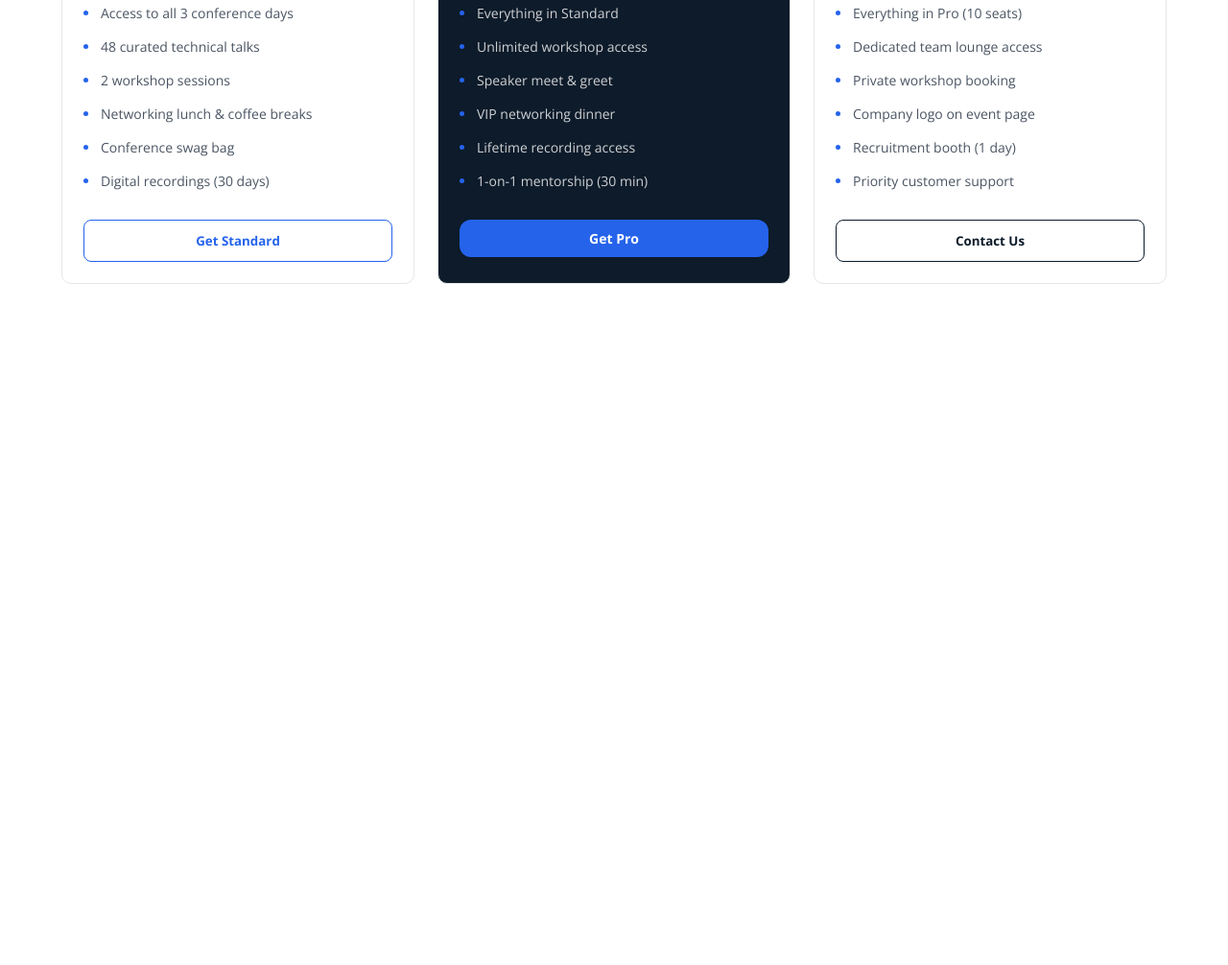
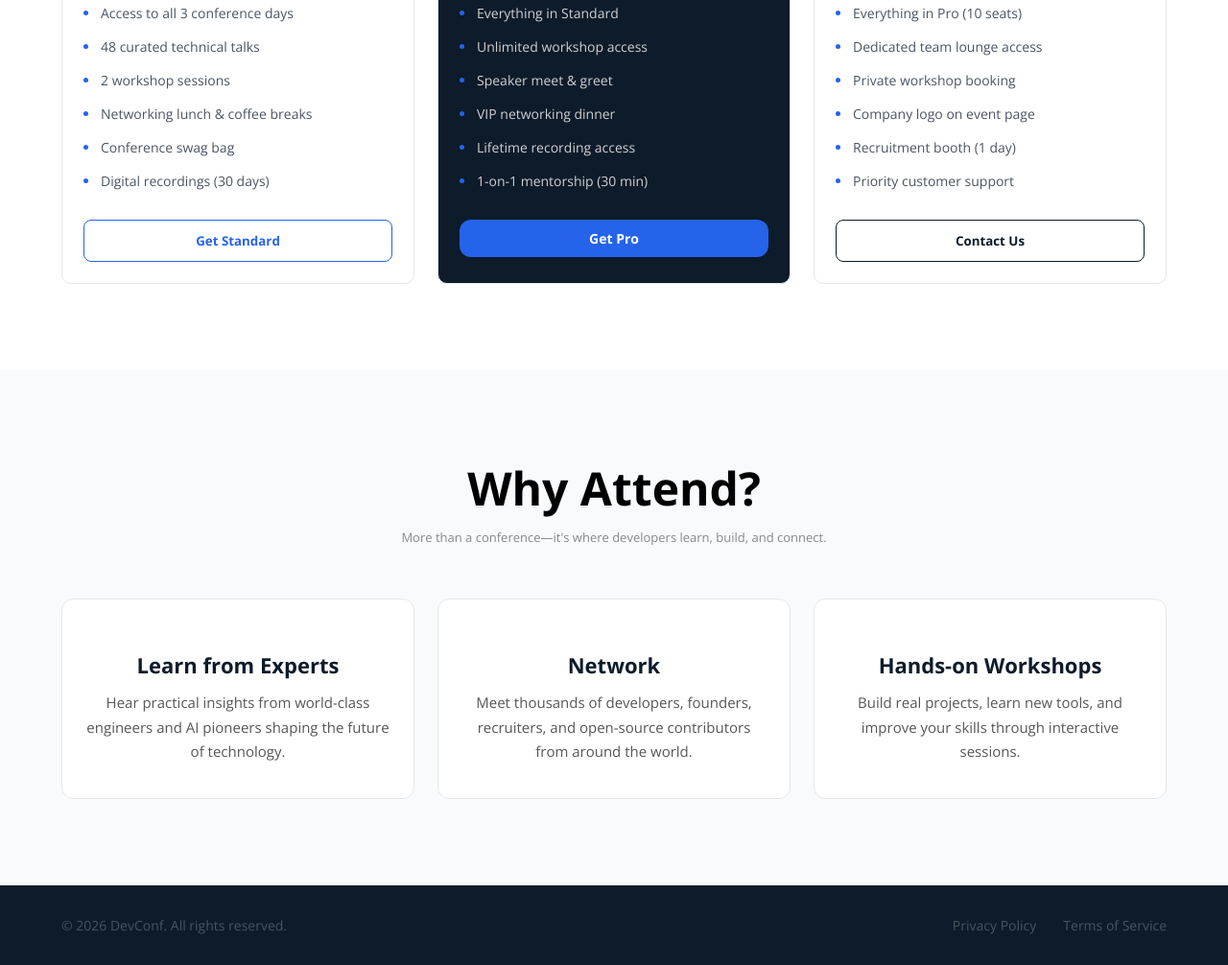
Before and after one commit to MobashsheraRahman/Assignment1, a plain HTML site: page index.html in a window 1280 px wide. Shown: the part 2434-3440 px from the top of the page at 96% size. Before the commit the page ends 2820 px from the top, so only its background shows below. Drawn offline with nearby package versions, Linux system fonts and the light colour scheme.

Commit message:
added task section and footer

```diff
--- a/index.html
+++ b/index.html
@@ -83,19 +83,17 @@
     </section>
     <section class="pricing">
       <div class="container">
-
         <h2>Secure Your Spot</h2>
         <p class="subtitle">Early-bird pricing ends August 15, 2026.</p>
 
         <div class="pricing-cards">
-
           <div class="price-card">
             <p class="plan">STANDARD</p>
 
             <h3>$399</h3>
             <p class="small-text">per person</p>
 
-        <hr>
+            <hr />
 
             <ul class="feature-list">
               <li>Access to all 3 conference days</li>
@@ -109,14 +107,13 @@
             <button class="outline-btn">Get Standard</button>
           </div>
 
-
           <div class="price-card dark-card">
             <p class="plan">PRO</p>
 
             <h3>$749</h3>
             <p class="small-text">per person</p>
 
-        <hr>
+            <hr />
 
             <ul class="feature-list">
               <li>Everything in Standard</li>
@@ -136,7 +133,7 @@
             <h3>$5,999</h3>
             <p class="small-text">up to 10 people</p>
 
-        <hr>
+            <hr />
 
             <ul class="feature-list">
               <li>Everything in Pro (10 seats)</li>
@@ -149,10 +146,55 @@
 
             <button class="contact-btn">Contact Us</button>
           </div>
+        </div>
+      </div>
+    </section>
+    <section class="why-attend">
+  <div class="container">
+    <h2>Why Attend?</h2>
+    <p class="subtitle">
+      More than a conference—it's where developers learn, build, and connect.
+    </p>
 
+    <div class="benefits">
+      <div class="benefit-card">
+        <div class="icon"></div>
+        <h3>Learn from Experts</h3>
+        <p>
+          Hear practical insights from world-class engineers and AI pioneers
+          shaping the future of technology.
+        </p>
       </div>
 
+      <div class="benefit-card">
+        <div class="icon"></div>
+        <h3>Network</h3>
+        <p>
+          Meet thousands of developers, founders, recruiters, and open-source
+          contributors from around the world.
+        </p>
+      </div>
+
+      <div class="benefit-card">
+        <div class="icon"></div>
+        <h3>Hands-on Workshops</h3>
+        <p>
+          Build real projects, learn new tools, and improve your skills through
+          interactive sessions.
+        </p>
+      </div>
+    </div>
   </div>
 </section>
+<footer class="footer">
+  <div class="container footer-content">
+    <p>© 2026 DevConf. All rights reserved.</p>
+
+    <div class="footer-links">
+      <a href="#">Privacy Policy</a>
+      <a href="#">Terms of Service</a>
+    </div>
+  </div>
+</footer>
   </body>
 </html>
--- a/style.css
+++ b/style.css
@@ -26,7 +26,7 @@
   align-items: center;
 }
 
- ul {
+ul {
   display: flex;
   justify-content: center;
   list-style: none;
@@ -143,7 +143,6 @@ header {
   color: #575757ff;
 }
 
-
 .pricing {
   padding: 90px 0;
 }
@@ -156,8 +155,8 @@ header {
 
 .subtitle {
   text-align: center;
-  font-size:13px;
-  color:   #888888FF;
+  font-size: 13px;
+  color: #888888ff;
   margin-bottom: 55px;
 }
 
@@ -175,7 +174,7 @@ header {
 }
 
 .dark-card {
-  background:  #0d1b2aFF;;
+  background: #0d1b2aff;
   color: white;
 }
 
@@ -187,7 +186,7 @@ header {
 }
 
 .dark-card .plan {
-  color:  #93c5fdFF;
+  color: #93c5fdff;
 }
 
 .price-card h3 {
@@ -197,24 +196,23 @@ header {
 
 .small-text {
   font-size: 13px;
-  color:  #888888FF;
+  color: #888888ff;
   margin-bottom: 20px;
 }
 
 .dark-card .small-text {
-  color:  #ffffff50;
+  color: #ffffff50;
 }
 
 .price-card hr {
   border: none;
-  border-top: 1px solid  #e5e7ebFF;
+  border-top: 1px solid #e5e7ebff;
   margin-bottom: 20px;
 }
 
 .dark-card hr {
-  border-top: 1px solid  #ffffff1A;
+  border-top: 1px solid #ffffff1a;
 }
-
 
 .feature-list {
   list-style: none;
@@ -243,11 +241,9 @@ header {
   top: 8px;
 }
 
-
 .dark-card .feature-list li {
-  color:#ffffffCC;
+  color: #ffffffcc;
 }
-
 
 .outline-btn {
   width: 100%;
@@ -259,16 +255,89 @@ header {
   font-weight: 700;
   cursor: pointer;
 }
-.contact-btn{
-    width: 100%;
+.contact-btn {
+  width: 100%;
   padding: 12px;
-  border: 1px solid #0d1b2aFF;;
+  border: 1px solid #0d1b2aff;
   border-radius: 8px;
   background: white;
-  color: #0d1b2aFF;
+  color: #0d1b2aff;
   font-weight: 700;
   cursor: pointer;
 }
 .dark-card .common-btn {
   width: 100%;
 }
+
+.why-attend {
+  padding: 90px 0;
+  background: #f8fafc;
+}
+
+.why-attend h2 {
+  text-align: center;
+  font-size: 48px;
+  margin-bottom: 10px;
+}
+
+.benefits {
+  margin-top: 50px;
+  display: grid;
+  grid-template-columns: repeat(3, 1fr);
+  gap: 24px;
+}
+
+.benefit-card {
+  background: white;
+  border: 1px solid #e5e7eb;
+  border-radius: 12px;
+  padding: 35px 25px;
+  text-align: center;
+  transition: 0.3s;
+}
+
+
+.icon {
+  font-size: 42px;
+  margin-bottom: 18px;
+}
+
+.benefit-card h3 {
+  font-size: 22px;
+  color: #0d1b2a;
+  margin-bottom: 12px;
+}
+
+.benefit-card p {
+  font-size: 15px;
+  color: #575757;
+  line-height: 1.7;
+}
+
+.footer {
+  background: #0D1B2A;
+  padding: 32px 0;
+}
+
+.footer-content {
+  display: flex;
+  justify-content: space-between;
+  align-items: center;
+}
+
+.footer p {
+  color: #FFFFFF40;
+  font-size: 14px;
+}
+
+.footer-links {
+  display: flex;
+  gap: 28px;
+}
+
+.footer-links a {
+  color: #FFFFFF40;
+  text-decoration: none;
+  font-size: 14px;
+
+}
```
Lines whose indentation alone changed are shown as unchanged.
